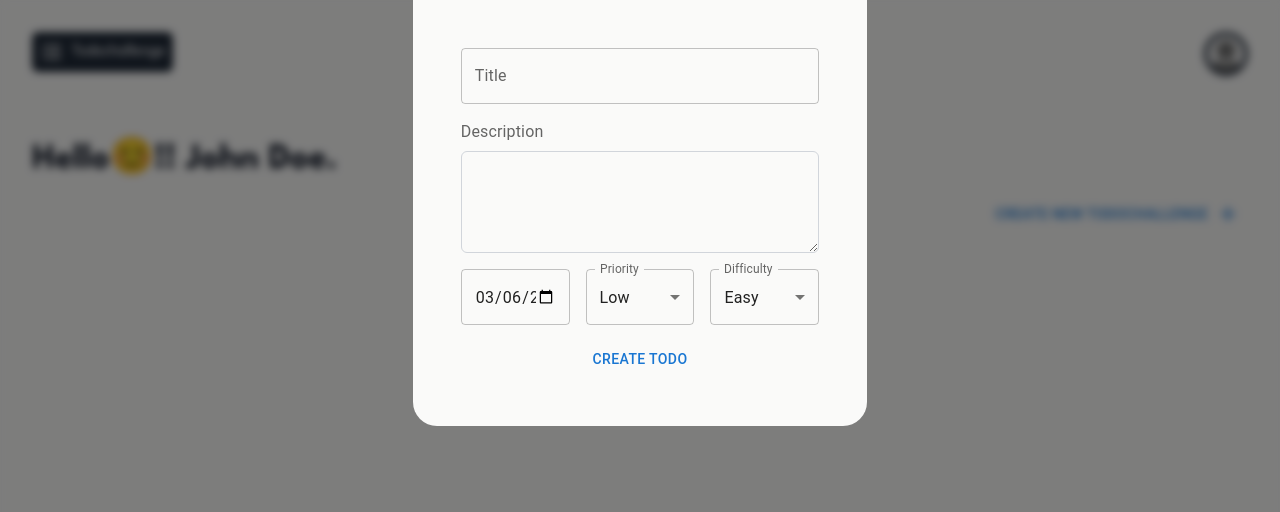
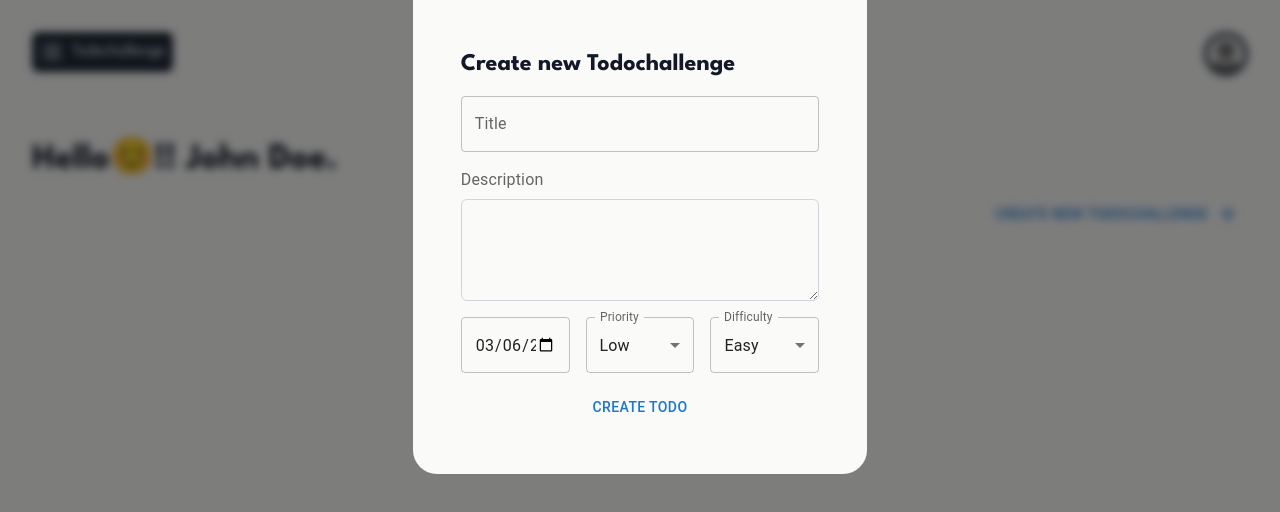
Before and after one commit to Jefersonsteven/todo_challenge, a Next.js app: page /home in a window 1280 px wide. Both pictures are taken after a click on the button "CREATE NEW TODOCHALLENGE". Shown: the top 512 px of the page. Built offline with nearby package versions, Linux system fonts and the light colour scheme.

Commit message:
Refactor TodoForm component and import statement

```diff
--- a/src/app/home/page.tsx
+++ b/src/app/home/page.tsx
@@ -1,5 +1,5 @@
 'use client'
-import { TodoForm } from "@/components/CreateTodoForm";
+import { TodoForm } from "@/components/TodoForm";
 import { Header } from "@/components/Header"
 import AddIcon from '@mui/icons-material/Add';
 import { Box, Button, Modal } from "@mui/material";
--- a/src/components/CreateTodoForm.tsx
+++ b/src/components/TodoForm.tsx
@@ -4,18 +4,21 @@ import { Difficulty, Priority, TodoCreate } from "@/types"
 
 interface Props {
     closeForm: Dispatch<SetStateAction<boolean>>
+    todoForm?: TodoCreate
 }
 
 
-export const TodoForm: React.FC<Props> = ({ closeForm }) => {
-    const [form, setForm] = useState<TodoCreate>({
+const newTodo: TodoCreate = {
     title: '',
     description: '',
     priority: 1,
     difficulty: 1,
     target_date: new Date(),
     portrait: ''
-    })
+}
+
+export const TodoForm: React.FC<Props> = ({ closeForm, todoForm }) => {
+    const [form, setForm] = useState<TodoCreate>(todoForm || newTodo)
 
     const handleSumbit = (e: React.FormEvent<HTMLFormElement>) => {
         e.preventDefault()
@@ -52,6 +55,12 @@ export const TodoForm: React.FC<Props> = ({ closeForm }) => {
 
     return (
         <form className="flex flex-col" onSubmit={handleSumbit}>
+            {todoForm ?
+                <h2 className=" text-2xl font-bold">Edit Todochallenge</h2>
+                :
+                <h2 className=" text-2xl font-bold">Create new Todochallenge</h2>
+            }
+
             <TextField
                 value={form.title}
                 id="title"
```
Lines whose indentation alone changed are shown as unchanged.
